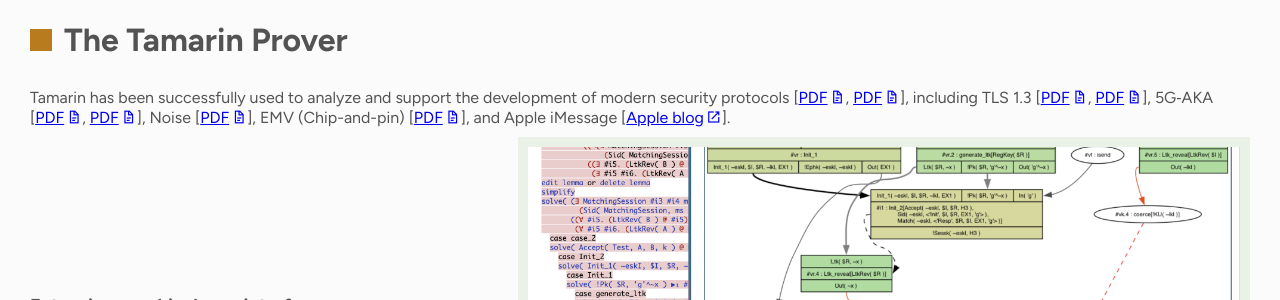
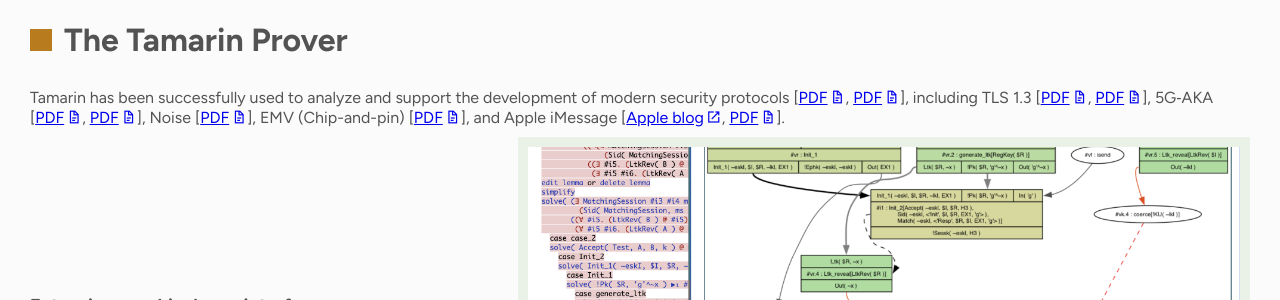
Before and after one commit to tamarin-prover/tamarin-prover.github.io, a Jekyll site: the page built from index.html, in a window 1280 px wide and 900 px high. Shown: the part 197-497 px from the top of the window. Built offline with Jekyll 4.4.1, drawn with Linux system fonts in a browser that asks for light colours.

Commit message:
Add iMessage paper

```diff
--- a/index.html
+++ b/index.html
@@ -15,7 +15,8 @@
         href="https://cispa.saarland/group/cremers/downloads/papers/CrDe2018-5G.pdf" class="pdf">PDF</a>], Noise [<a
         href="https://cispa.saarland/group/cremers/downloads/papers/Noise-Usenix2020.pdf" class="pdf">PDF</a>], EMV (Chip-and-pin)
     [<a href="https://arxiv.org/pdf/2006.08249.pdf" class="pdf">PDF</a>], and Apple iMessage [<a
-        href="https://security.apple.com/blog/imessage-pq3/" class="external" target="_blank">Apple blog</a>].</p>
+        href="https://security.apple.com/blog/imessage-pq3/" class="external" target="_blank">Apple blog</a>, <a
+        href="https://www.usenix.org/system/files/usenixsecurity25-linker.pdf" class="pdf">PDF</a>].</p>
 
 <!-- <p>
     {% assign post = site.posts.first %}
```
